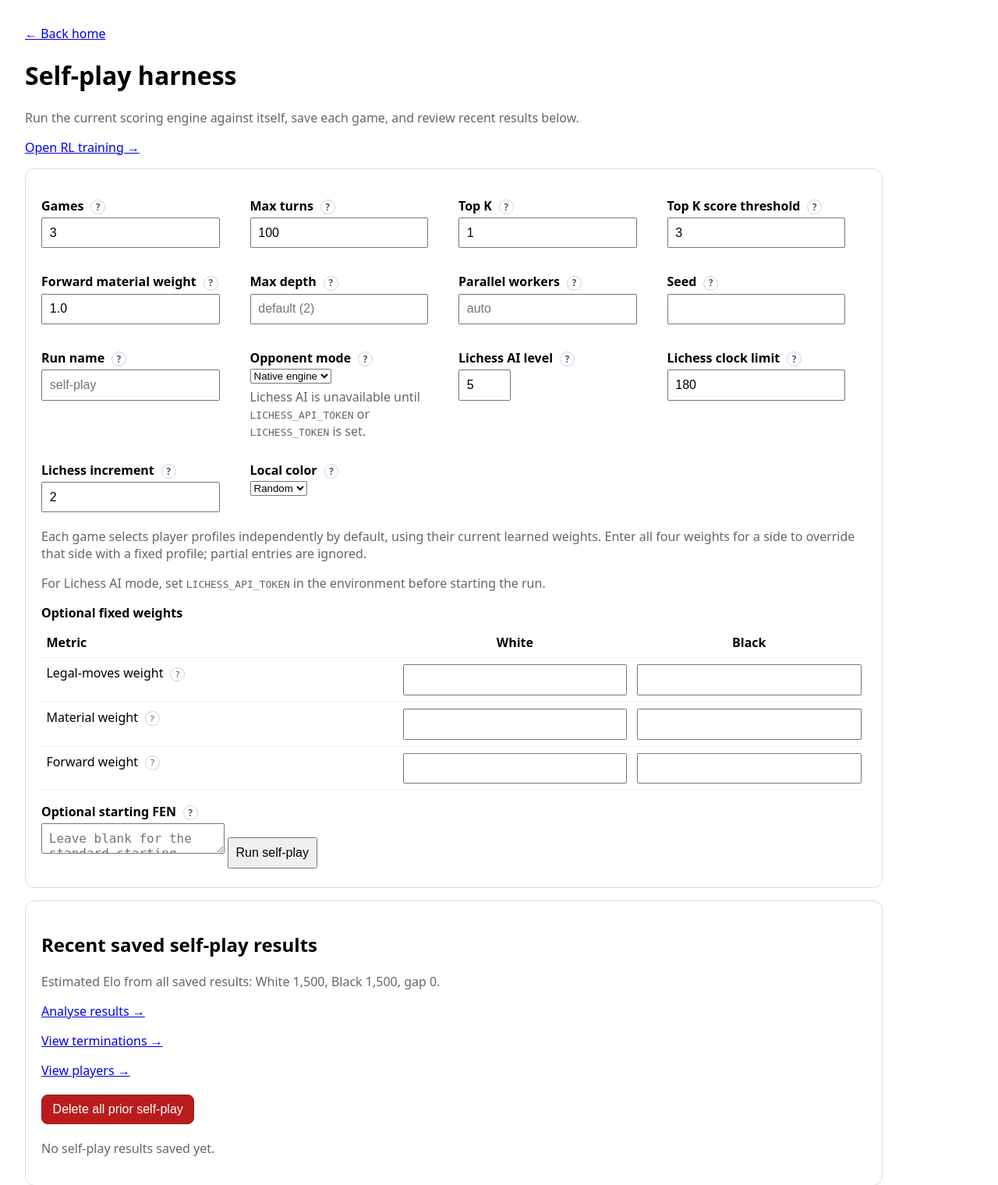
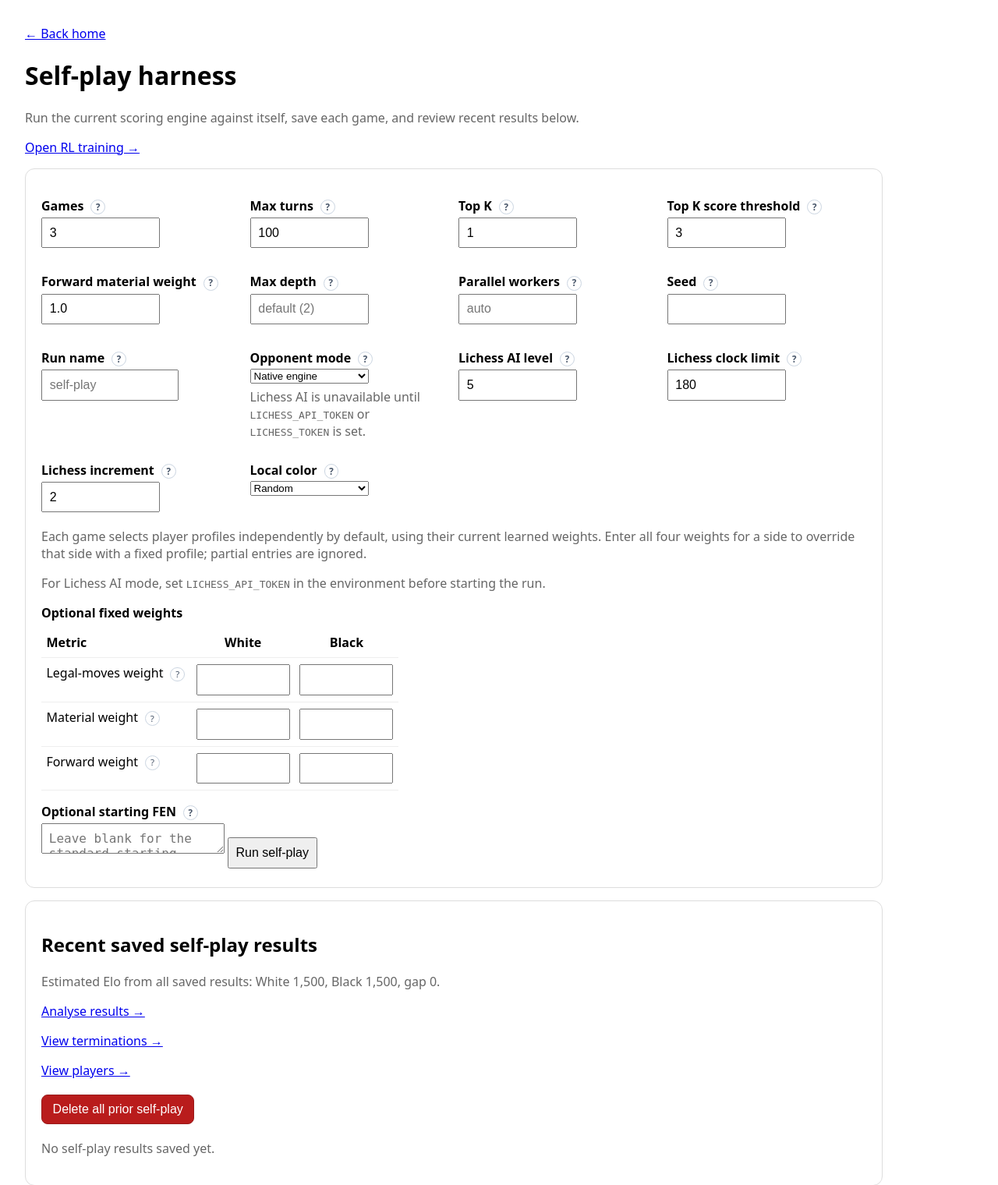
Before and after one commit to Marcus-Lion/chess-player-analyser, a FastAPI app: page /self-play in a window 1280 px wide. Shown: the top 1520 px of the page at 78% size. Run offline with FastAPI, Linux system fonts and the light colour scheme; parts of the project's set-up code (start-up, migrations or seed data) failed here and were passed over.

Commit message:
Refine input styles and grid layout in `self_play.html` for improved responsiveness and consistency

```diff
--- a/app/templates/self_play.html
+++ b/app/templates/self_play.html
@@ -14,10 +14,15 @@
     pre { white-space: pre-wrap; word-break: break-word; background: #fafafa; padding: .75rem; border-radius: 8px; }
     .muted { color: #666; }
     .grid { display: grid; grid-template-columns: repeat(4, minmax(120px, 1fr)); gap: .75rem; }
-    .weights-table { margin-top: .5rem; table-layout: fixed; }
+    .weights-table { margin-top: .5rem; table-layout: auto; width: auto; }
     .weights-table th:first-child, .weights-table td:first-child { width: 42%; }
     .weights-table th:not(:first-child), .weights-table td:not(:first-child) { text-align: center; }
-    .weights-table input { width: 100%; box-sizing: border-box; margin: 0; }
+    .weights-table input {
+      width: 7.5rem;
+      max-width: 100%;
+      box-sizing: border-box;
+      margin: 0;
+    }
     .help-icon {
       display: inline-flex;
       align-items: center;
@@ -133,6 +138,21 @@
       color: #065f46;
       margin: 0 0 1rem 0;
     }
+    .card > form > .grid input,
+    .card > form > .grid select {
+      width: 9.5rem;
+      max-width: 100%;
+      box-sizing: border-box;
+    }
+    .card > form > .grid > div {
+      width: fit-content;
+    }
+    .card > form > .grid > div:last-child {
+      width: max-content;
+    }
+    .card > form > .grid input[name="run_name"] {
+      width: 11rem;
+    }
   </style>
 </head>
 <body>
@@ -154,11 +174,11 @@
         </div>
         <div>
           <label>Top K <span class="help-icon" title="How many of the best evaluated moves are considered when selecting a move.">?</span></label>
-          <input name="top_k" type="number" min="1" value="{{ config.top_k if config else 1 }}" required />
+          <input name="top_k" type="number" maxlength="3" min="1" value="{{ config.top_k if config else 1 }}" required />
         </div>
         <div>
           <label>Top K score threshold <span class="help-icon" title="Optional maximum score drop from the best move. Candidates outside this distance are excluded even when they fall within Top K.">?</span></label>
-          <input name="top_k_score_threshold" type="number" min="0" step="any" placeholder="3" value="{{ config.top_k_score_threshold if config and config.top_k_score_threshold is not none else 3 }}" />
+          <input name="top_k_score_threshold" maxlength="3" type="number" min="0" step="any" placeholder="3" value="{{ config.top_k_score_threshold if config and config.top_k_score_threshold is not none else 3 }}" />
         </div>
         <div>
           <label>Forward material weight <span class="help-icon" title="Weight for material occupying the side's forward zone. Default: 1.0.">?</span></label>
@@ -200,7 +220,7 @@
         </div>
         <div>
           <label>Lichess increment <span class="help-icon" title="Per-move increment for the Lichess AI game, in seconds.">?</span></label>
-          <input name="lichess_clock_increment" type="number" min="0" value="2" />
+          <input name="lichess_clock_increment" type="number" min="0" value="2"/>
         </div>
         <div>
           <label>Local color <span class="help-icon" title="When using Lichess AI, choose whether the local engine plays White, Black, or a random side per game.">?</span></label>
```
